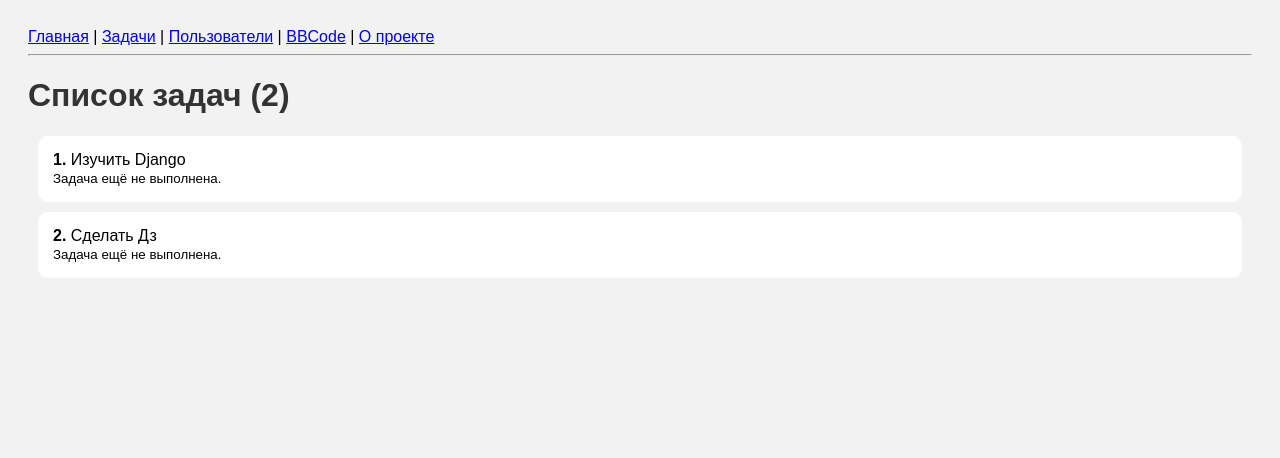
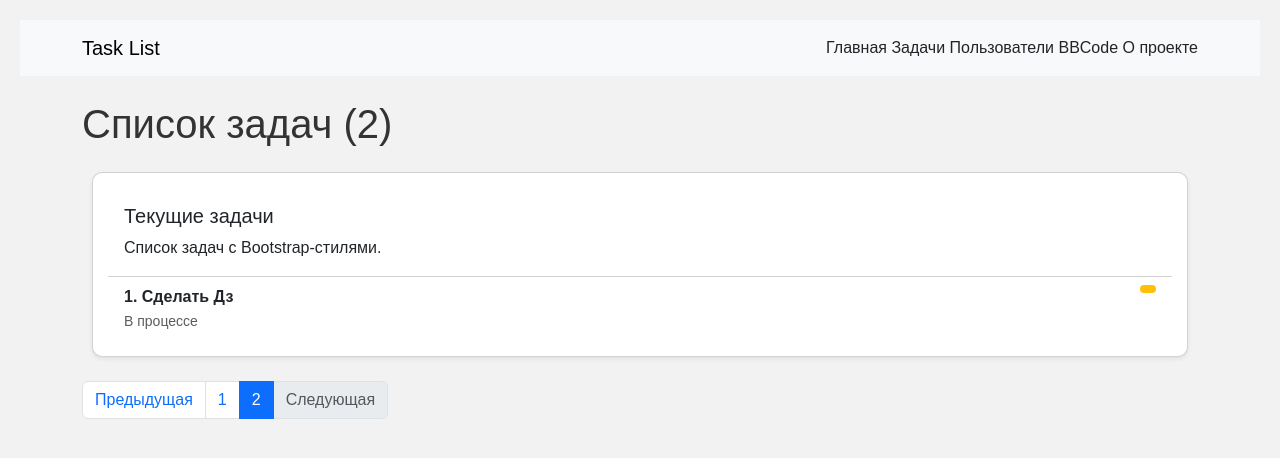
Before and after one commit to devzhol/django-task-controllers-module9, a Django app: page /tasks-page/?page=2 in a window 1280 px wide. Shown: the top 458 px of the page. Run offline with Django 5.2, Linux system fonts and the light colour scheme.

Commit message:
Homework 24 - paginator

```diff
--- a/tasks/templatetags/bbcode_filters.py
+++ b/tasks/templatetags/bbcode_filters.py
@@ -21,3 +21,21 @@
     if isinstance(value, bool):
         return '✅ Выполнено' if value else '❌ В процессе'
     return value
+
+
+@register.filter
+def half(value):
+    """Trim a string to its first half."""
+    if value is None:
+        return ''
+    text = str(value)
+    half_length = len(text) // 2
+    return text[:half_length]
+
+
+@register.simple_tag
+def split_to_list(value, separator=','):
+    """Split a string by separator and return a list of parts."""
+    if value is None:
+        return []
+    return [part.strip() for part in str(value).split(separator) if part.strip()]
--- a/tasks/views.py
+++ b/tasks/views.py
@@ -1,3 +1,4 @@
+from django.core.paginator import Paginator
 from django.http import JsonResponse
 from django.views import View
 from .forms import UserSearchForm
@@ -18,11 +19,14 @@
 
 """
 
+        comma_text = 'Alihan,Dana,Django,Python'
+
         return render(
             request,
             'bbcode_page.html',
             {
-                'text': text
+                'text': text,
+                'comma_text': comma_text
             }
         )
 
@@ -64,11 +68,16 @@
 
     def get(self, request):
 
+        paginator = Paginator(tasks_data, 1)
+        page_number = request.GET.get('page', 1)
+        page_obj = paginator.get_page(page_number)
+
         return render(
             request,
             'tasks.html',
             {
-                'tasks': tasks_data
+                'tasks': page_obj.object_list,
+                'page_obj': page_obj,
             }
         )
 
--- a/templates/base.html
+++ b/templates/base.html
@@ -7,6 +7,10 @@
     <title>Task List</title>
 
     <link
+        href="https://cdn.jsdelivr.net/npm/bootstrap@5.3.2/dist/css/bootstrap.min.css"
+        rel="stylesheet"
+    >
+    <link
         rel="stylesheet"
         href="{% static 'css/style.css' %}"
     >
@@ -14,20 +18,26 @@
 </head>
 <body>
 
-<nav>
-
-    <a href="/">Главная</a> |
-    <a href="/tasks/">Задачи</a> |
-    <a href="/users/">Пользователи</a> |
-    <a href="/bbcode/">BBCode</a> |
-    <a href="/about/">О проекте</a>
-
+<nav class="navbar navbar-expand-lg navbar-light bg-light mb-4">
+    <div class="container">
+        <a class="navbar-brand" href="/">Task List</a>
+        <div>
+            <a class="nav-link d-inline" href="/">Главная</a>
+            <a class="nav-link d-inline" href="/tasks/">Задачи</a>
+            <a class="nav-link d-inline" href="/users/">Пользователи</a>
+            <a class="nav-link d-inline" href="/bbcode/">BBCode</a>
+            <a class="nav-link d-inline" href="/about/">О проекте</a>
+        </div>
+    </div>
 </nav>
 
-<hr>
+<div class="container">
 
 {% block content %}
 {% endblock %}
 
+</div>
+
+<script src="https://cdn.jsdelivr.net/npm/bootstrap@5.3.2/dist/js/bootstrap.bundle.min.js"></script>
 </body>
 </html>
--- a/templates/tasks.html
+++ b/templates/tasks.html
@@ -3,33 +3,77 @@
 
 {% block content %}
 
-{% with total=tasks|length %}
-    <h1>Список задач ({{ total }})</h1>
+{% with total=page_obj.paginator.count %}
+    <h1 class="mb-4">Список задач ({{ total }})</h1>
 {% endwith %}
 
 {% if tasks %}
 
-    {% for task in tasks %}
+    <div class="card shadow-sm mb-4">
+        <div class="card-body">
+            <h5 class="card-title">Текущие задачи</h5>
+            <p class="card-text">Список задач с Bootstrap-стилями.</p>
+        </div>
+        <ul class="list-group list-group-flush">
+            {% for task in tasks %}
+                <li class="list-group-item d-flex justify-content-between align-items-start">
+                    <div>
+                        <div class="fw-bold">{{ forloop.counter }}. {{ task.title|title }}</div>
+                        <small class="text-muted">
+                            {% if task.completed %}
+                                Завершена
+                            {% else %}
+                                В процессе
+                            {% endif %}
+                        </small>
+                    </div>
+                    <span class="badge bg-{{ task.completed|yesno:'success,warning' }} rounded-pill">
+                        {{ task.completed|completed_status }}
+                    </span>
+                </li>
+            {% endfor %}
+        </ul>
+    </div>
 
-        <div class="card {% cycle 'odd' 'even' %}">
-
-            <strong>{{ forloop.counter }}.</strong>
-            {{ task.title|title }}
-            <div>{{ task.completed|completed_status }}</div>
-
-            {% if task.completed %}
-                <small>Задача уже завершена.</small>
+    <nav aria-label="Page navigation">
+        <ul class="pagination">
+            {% if page_obj.has_previous %}
+                <li class="page-item">
+                    <a class="page-link" href="?page={{ page_obj.previous_page_number }}">Предыдущая</a>
+                </li>
             {% else %}
-                <small>Задача ещё не выполнена.</small>
+                <li class="page-item disabled">
+                    <span class="page-link">Предыдущая</span>
+                </li>
             {% endif %}
 
-        </div>
+            {% for num in page_obj.paginator.page_range %}
+                {% if page_obj.number == num %}
+                    <li class="page-item active" aria-current="page">
+                        <span class="page-link">{{ num }}</span>
+                    </li>
+                {% else %}
+                    <li class="page-item">
+                        <a class="page-link" href="?page={{ num }}">{{ num }}</a>
+                    </li>
+                {% endif %}
+            {% endfor %}
 
-    {% endfor %}
+            {% if page_obj.has_next %}
+                <li class="page-item">
+                    <a class="page-link" href="?page={{ page_obj.next_page_number }}">Следующая</a>
+                </li>
+            {% else %}
+                <li class="page-item disabled">
+                    <span class="page-link">Следующая</span>
+                </li>
+            {% endif %}
+        </ul>
+    </nav>
 
 {% else %}
 
-    <div class="card">
+    <div class="alert alert-info">
         Нет задач для отображения.
     </div>
 
```
Also changed, not shown: templates/bbcode_page.html (+15 -0 lines).
